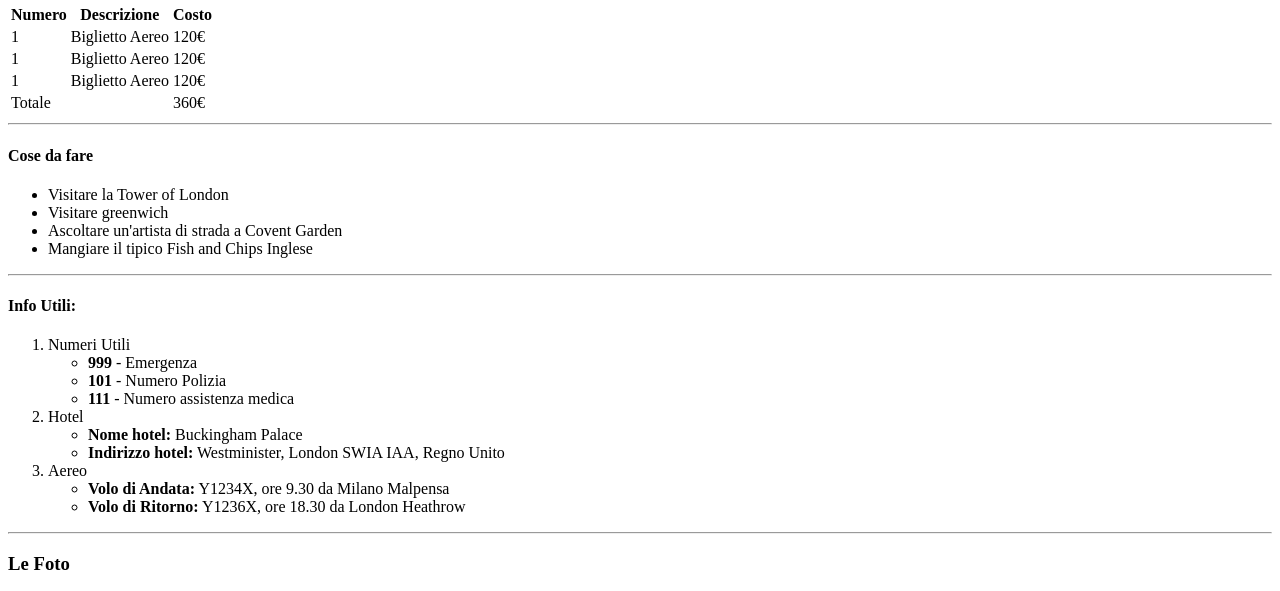
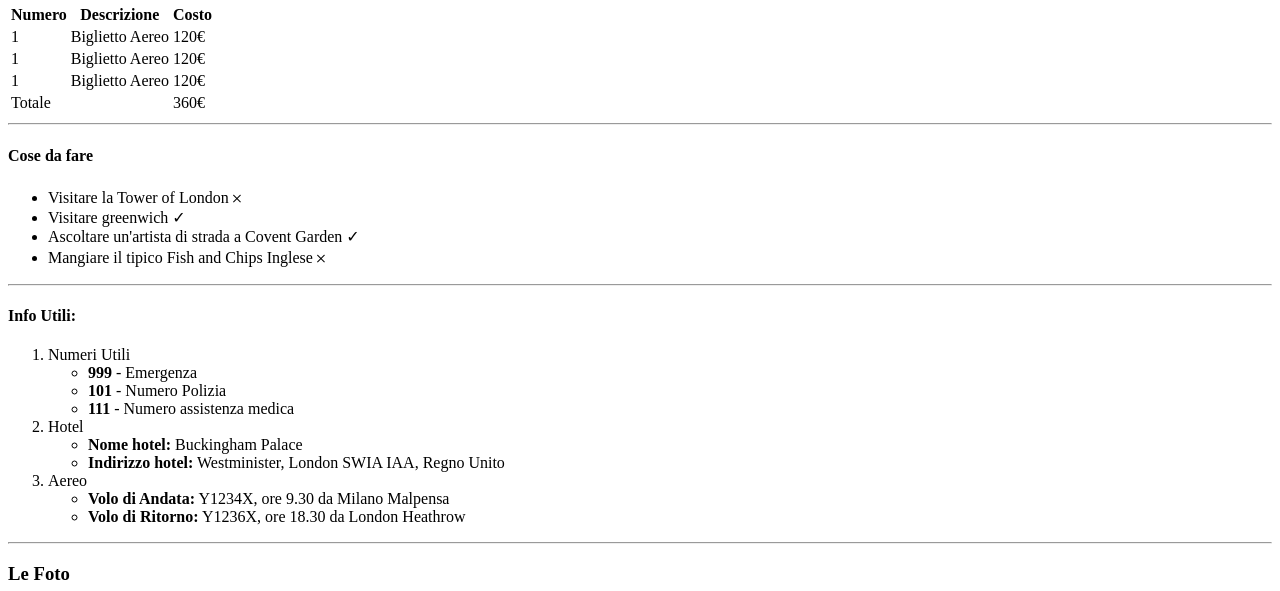
Before and after one commit to LuigiPascali/html-london-trip, a plain HTML site: page index.html in a window 1280 px wide. Shown: the part 750-1341 px from the top of the page. Drawn offline with Linux system fonts and the light colour scheme.

Commit message:
aggiunta spunte

```diff
--- a/index.html
+++ b/index.html
@@ -61,10 +61,10 @@
             <h4>Cose da fare</h4>
 
             <ul>
-                <li>Visitare la Tower of London </li>
-                <li>Visitare greenwich </li>
-                <li>Ascoltare un'artista di strada a Covent Garden </li>
-                <li>Mangiare il tipico Fish and Chips Inglese </li>
+                <li>Visitare la Tower of London &#65794  </li>
+                <li>Visitare greenwich &#10003 </li>
+                <li>Ascoltare un'artista di strada a Covent Garden &#10003</li>
+                <li>Mangiare il tipico Fish and Chips Inglese &#65794 </li>
             </ul>
 
             <hr>
```
